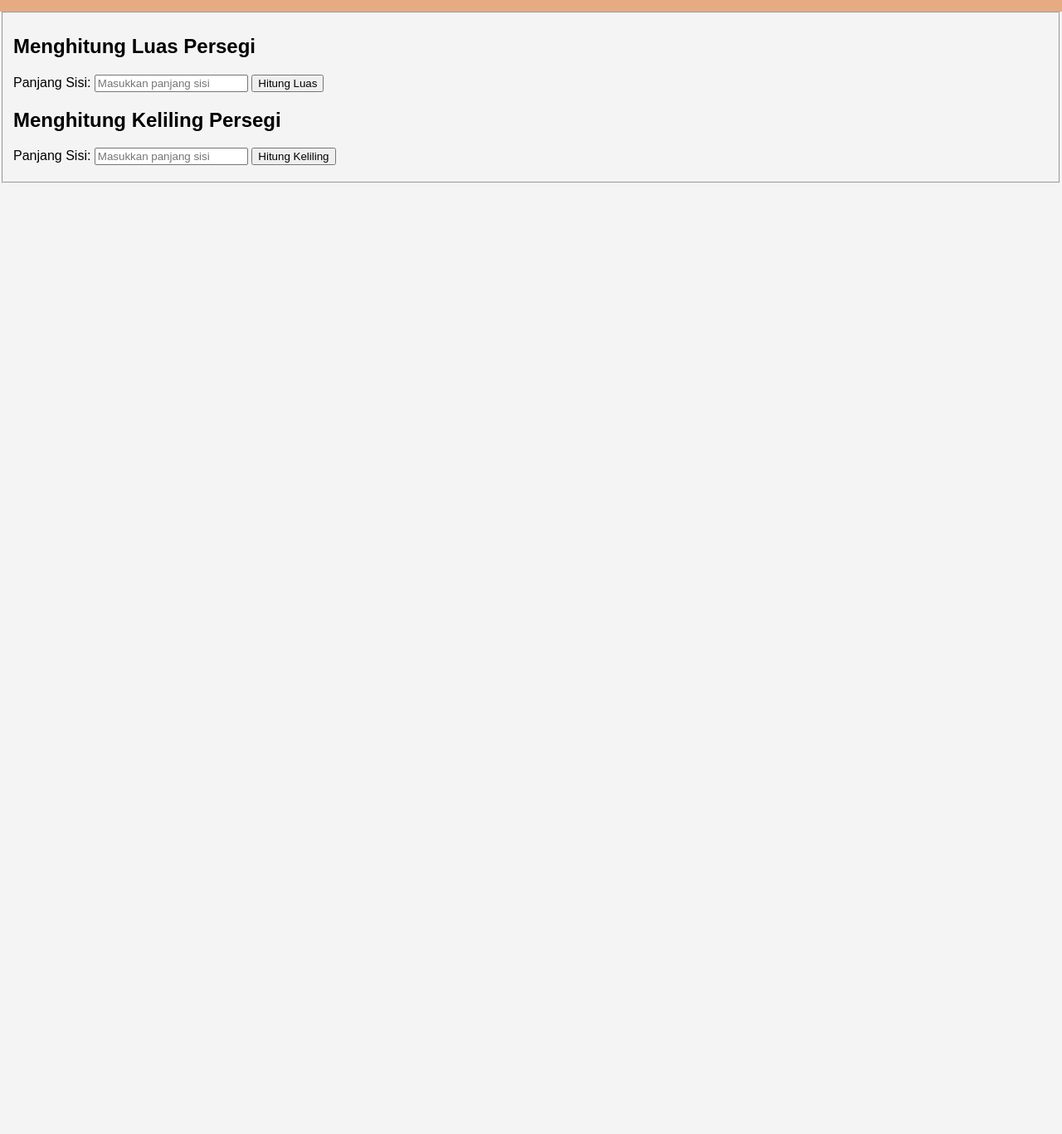
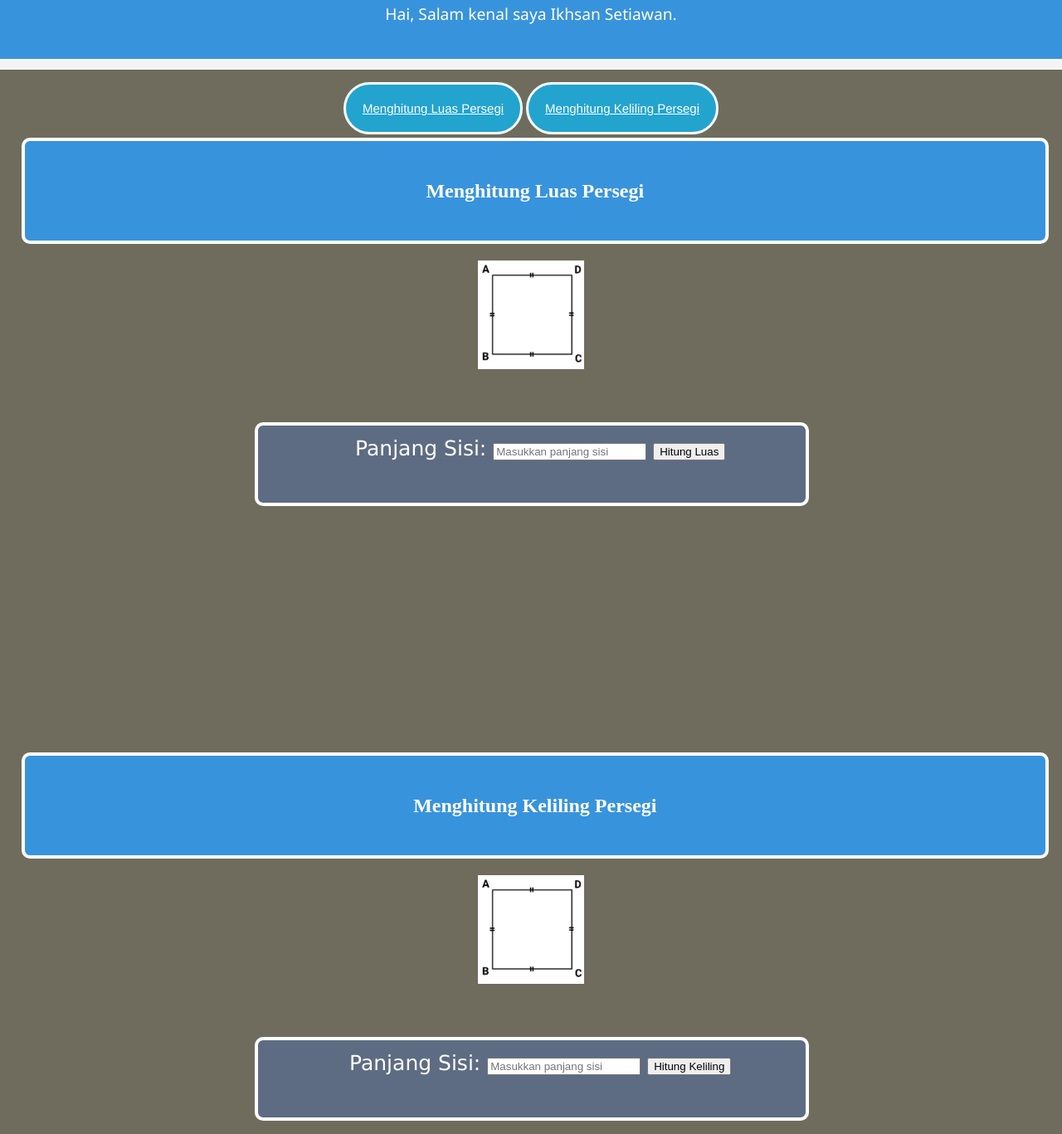
Before and after one commit to revou-fundamental-course/8-jan-24-setiawanikhsan, a plain HTML site: page index.html in a window 1280 px wide. Shown: the part 96-1463 px from the top of the page at 83% size. Before the commit the page ends 800 px from the top, so only its background shows below. Drawn offline with Linux system fonts and the light colour scheme.

Commit message:
second push

```diff
--- a/css/style.css
+++ b/css/style.css
@@ -1,23 +1,152 @@
 body {
-    font-family: 'Arial', sans-serif;
+    /*font-family: 'Arial', sans-serif;*/
     margin: 0;
     padding: 0;
     background-color: #f4f4f4;
 }
 
 header {
-    background-color: #e6ab83;
+    font-family: 'Segoe UI', Verdana, sans-serif;
+    background-color: #3893dd;
+    color: #fff;
+    text-align: center;
+    padding-bottom: 1%;
+    padding-top: 1%;
+
+}
+
+.div1 {
+    background-color: #706c5d;
     color: #fff;
     text-align: center;
     padding: 1em 0;
+    margin-top: 1%;
+    padding-top: 3%;
 }
 
-h1 {
-    font-size: 2em;
-    margin: 0;
+.div2 {
+    background-color: #706c5d;
+    color: #fff;
+    text-align: center;
+    padding: 1em 0;
+    padding-top: 20%;
+
+}
+
+a {
+    font-family: 'Franklin Gothic Medium', 'Arial Narrow', Arial, sans-serif;
+    font-size: 15px;
+    background: #22a4cf;
+    color: white;
+    border: white 3px solid;
+    border-radius: 100px;
+    padding: 20px 20px;
+
+}
+
+h2  {
+    background-color: #3893dd;
+    display: flex;
+    justify-content: center;
+    align-items: center;
+    height: 10vh;
+    border: white 4px solid;
+    border-radius: 10px;
+    width: 93%;
+    padding: 20px;
+    margin-left: 2%;
+    margin-top: 2%;
+}
+
+.div11 {
+    font-family: Verdana, Geneva, Tahoma, sans-serif;
+    background-color: #5e6c83;
+    font-size: 25px;
+    justify-content: center;
+    align-items: center;
+    height: 10vh;
+    border: white 4px solid;
+    border-radius: 10px;
+    width: 50%;
+    padding-left: 20px;
+    margin-left: 24%;
+    padding-top: 1%;
+}
+
+.div12 {
+    font-family: Verdana, Geneva, Tahoma, sans-serif;
+    background-color: #5e6c83;
+    font-size: 25px;
+    justify-content: center;
+    align-items: center;
+    height: 10vh;
+    border: white 4px solid;
+    border-radius: 10px;
+    width: 50%;
+    padding-left: 20px;
+    margin-left: 24%;
+    padding-top: 1%;
+}
+
+
+img {
+    width: 10%;
+    padding-bottom: 5%;
+    margin: auto;
+    display: block;
+
 }
 
 p {
     font-size: 1.2em;
     margin: 0.5em 0;
+    margin-bottom: 1.5em;
+
 }
+
+/*
+.div1 span h2 {
+    /*background-color: #e3bb29;
+    color: white;
+    border: white 3px solid;
+    border-radius: 5px;
+    padding: 10px 20px;
+    margin-top: 10px;
+    color: #fff;
+    text-align: left;
+    padding: 1em 0;
+}
+*/
+
+
+
+
+/*
+a, button,input[type=submit],input[type=reset] {
+    font-family: sans-serif;
+    text-align: left;
+    font-size: 15px;
+    background: #22a4cf;
+    color: white;
+    border: white 3px solid;
+    border-radius: 5px;
+    padding: 10px 20px;
+    margin-top: 10px;
+}
+*/
+/*
+a {
+    text-decoration: none;
+}
+
+a:hover, button:hover, input[type=submit]:hover, input[type=reset]:hover{
+    opacity:0.9;
+}
+*/
+
+/*
+h1 {
+    font-size: 2em;
+    margin: 0;
+}
+*/
--- a/index.html
+++ b/index.html
@@ -3,7 +3,7 @@
 <head>
     <meta charset="UTF-8">
     <meta name="viewport" content="width=device-width, initial-scale=1.0">
-    <title>Ikhsan Setiawan</title>
+    <title>Kaltic | Ikhsan</title>
     <link rel="stylesheet" href="css/style.css">
     <script src="js/script.js"></script>
 </head>
@@ -13,35 +13,29 @@
     <header>
         <h1>Welcome to Kalkulator Metematik</h1>
         <p>Hai, Salam kenal saya Ikhsan Setiawan.</p>
-
     </header>
 
-    <Fieldset>
-
-    <h2>Menghitung Luas Persegi</h2>
-
+    <div class="div1">
+        <a href="#lpersegi">Menghitung Luas Persegi</a>
+        <a href="#">Menghitung Keliling Persegi</a>
+            <h2 class="luas" id="lpersegi">Menghitung Luas Persegi</h2>
+            <img class="image"  src="persegi.png" alt="">
+                <div class="div11">
                     <label for="inputluas">Panjang Sisi:</label>
-    <input type="number" id="inputluas" placeholder="Masukkan panjang sisi">
-
+                        <input type="text" id="inputluas" placeholder="Masukkan panjang sisi">
                         <button onclick="hitungLuasPersegi()">Hitung Luas</button>
-
                         <p id="hasilLuas"></p>
-
-    <h2>Menghitung Keliling Persegi</h2>
-
+                </div>
+    </div>
+    <div class="div2">
+            <h2 id="kpersegi">Menghitung Keliling Persegi</h2>
+            <img class="image"  src="persegi.png" alt="">
+                <div class="div12">
                     <label for="inputkel">Panjang Sisi:</label>
                         <input type="text" id="inputkel" placeholder="Masukkan panjang sisi">
-
                         <button onclick="hitungKelilingPersegi()">Hitung Keliling</button>
-
                         <p id="hasilKeliling"></p>
-
-
-    </Fieldset>
-
-
-
-
-
+                </div>
+    </div>
 </body>
 </html>
--- a/js/script.js
+++ b/js/script.js
@@ -4,7 +4,7 @@ function hitungLuasPersegi() {
 
     // Validasi apakah input adalah angka
     if (isNaN(luas)) {
-        alert("Masukkan angka valid untuk panjang!");
+        alert("Cuman bisa masukan Angka aja ehehe!");
         return;
     }
 
@@ -21,7 +21,7 @@ function hitungKelilingPersegi() {
 
     // Validasi apakah input adalah angka
     if (isNaN(keliling)) {
-        alert("Masukkan angka valid untuk panjang sisi!");
+        alert("Cuman bisa masukan Angka aja ehehe!");
         return;
     }
 
```
Also changed, not shown: persegi.png (added). Lines whose indentation alone changed are shown as unchanged.
